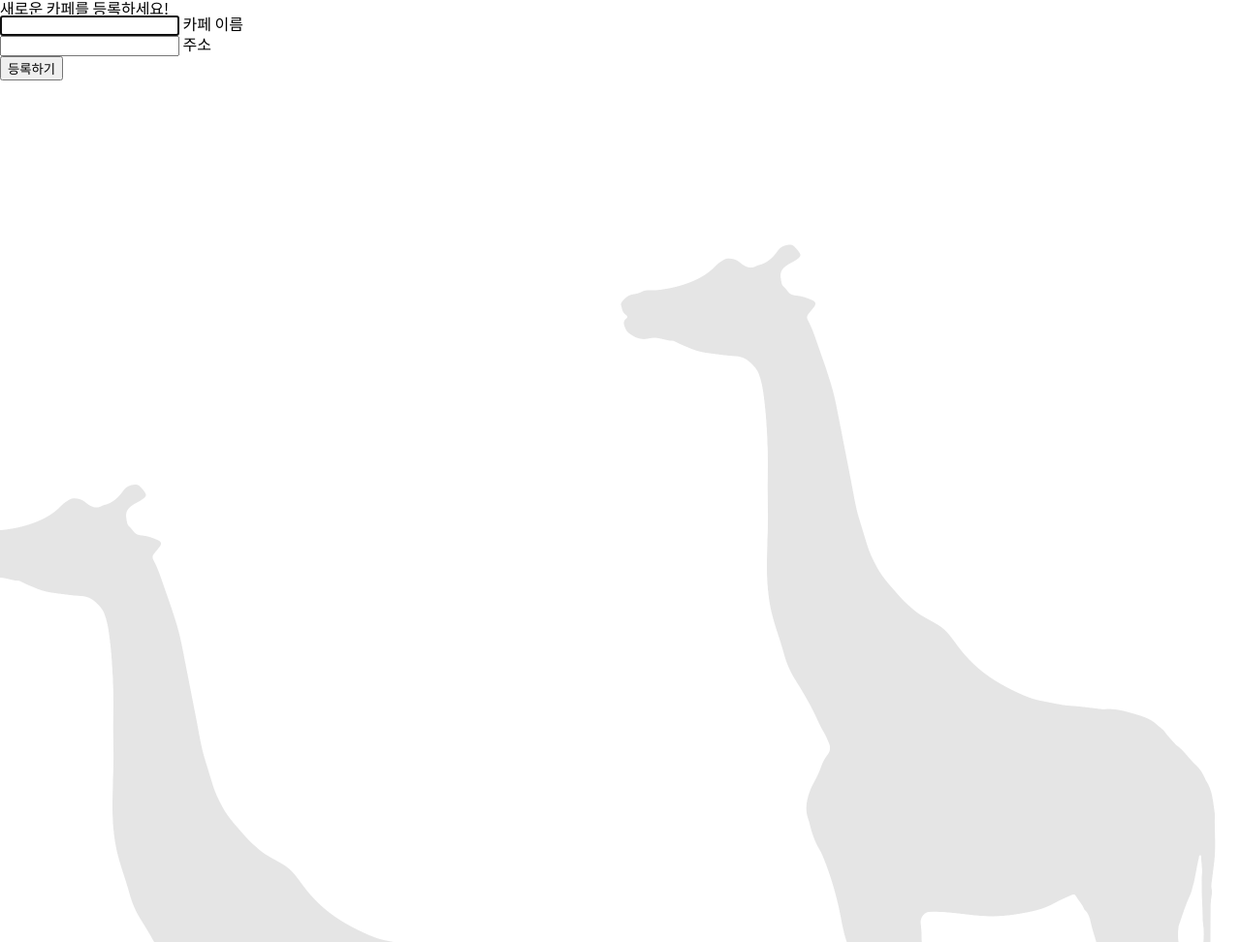
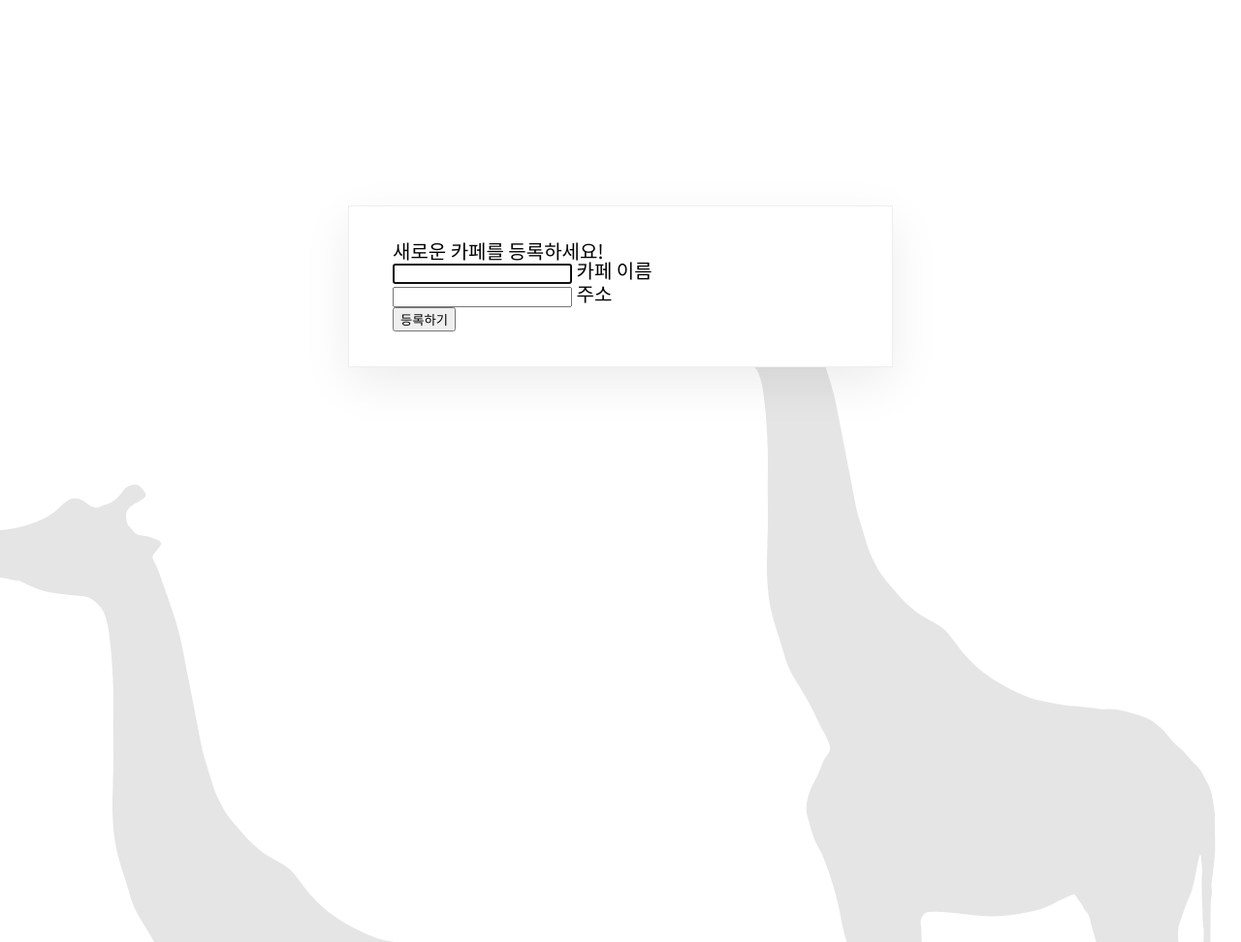
Before and after one commit to itsnamgyu/mogakco, a Django app: page /cafe/create in a window 1280 px wide. Shown: the whole page at 97% size. Run offline with Django 3.2, Linux system fonts and the light colour scheme; parts of the project's set-up code (start-up, migrations or seed data) failed here and were passed over; some libraries are stand-ins or nearby versions.

Commit message:
Form page minor style improvement (far from perfect)

```diff
--- /dev/null
+++ b/cafe/static/cafe/css/form.css
@@ -0,0 +1,4 @@
+.form {
+    color: black;
+    font-size: 20px;
+}
--- a/cafe/templates/cafe/add_prices.html
+++ b/cafe/templates/cafe/add_prices.html
@@ -2,10 +2,13 @@
 {% load static %}
 
 {% block head %}
+    <link type="text/css" rel="stylesheet" href="{%  static 'cafe/css/form.css' %}" />
     <script src="{%  static 'cafe/js/add_prices.js' %}"></script>
 {% endblock %}
 
 {% block content %}
+    <div class="card page-width">
+        <div class="card-content form">
             <h1>{{ cafe.name }} 아메리카노 가격이 얼마인가요?</h1>
             <form name='prices' action="{% url 'cafe:submit_prices' cafe.pk %}" onsubmit="return validate_form()" method="POST">
                 {% csrf_token %}
@@ -14,4 +17,6 @@
                 <br/>
                 <input id="submit_button" type="submit" value="등록하기" />
             </form>
+        </div>
+    </div>
 {% endblock %}
--- a/cafe/templates/cafe/create.html
+++ b/cafe/templates/cafe/create.html
@@ -2,10 +2,13 @@
 {% load static %}
 
 {% block head %}
+    <link type="text/css" rel="stylesheet" href="{%  static 'cafe/css/form.css' %}" />
     <script src="{%  static 'cafe/js/create.js' %}"></script>
 {% endblock %}
 
 {% block content %}
+    <div class="card page-width">
+        <div class="card-content form">
             <h1>새로운 카페를 등록하세요!</h1>
             <form name='new_cafe' action="{% url 'cafe:submit_cafe' %}" onsubmit="return validate_form()" method="POST">
                 {% csrf_token %}
@@ -17,4 +20,6 @@
                 <br/>
                 <input id="submit_button" type="submit" value="등록하기" />
             </form>
+        </div>
+    </div>
 {% endblock %}
```
Also changed, not shown: cafe/templates/cafe/add_review.html (+6 -1 lines). Lines whose indentation alone changed are shown as unchanged.
